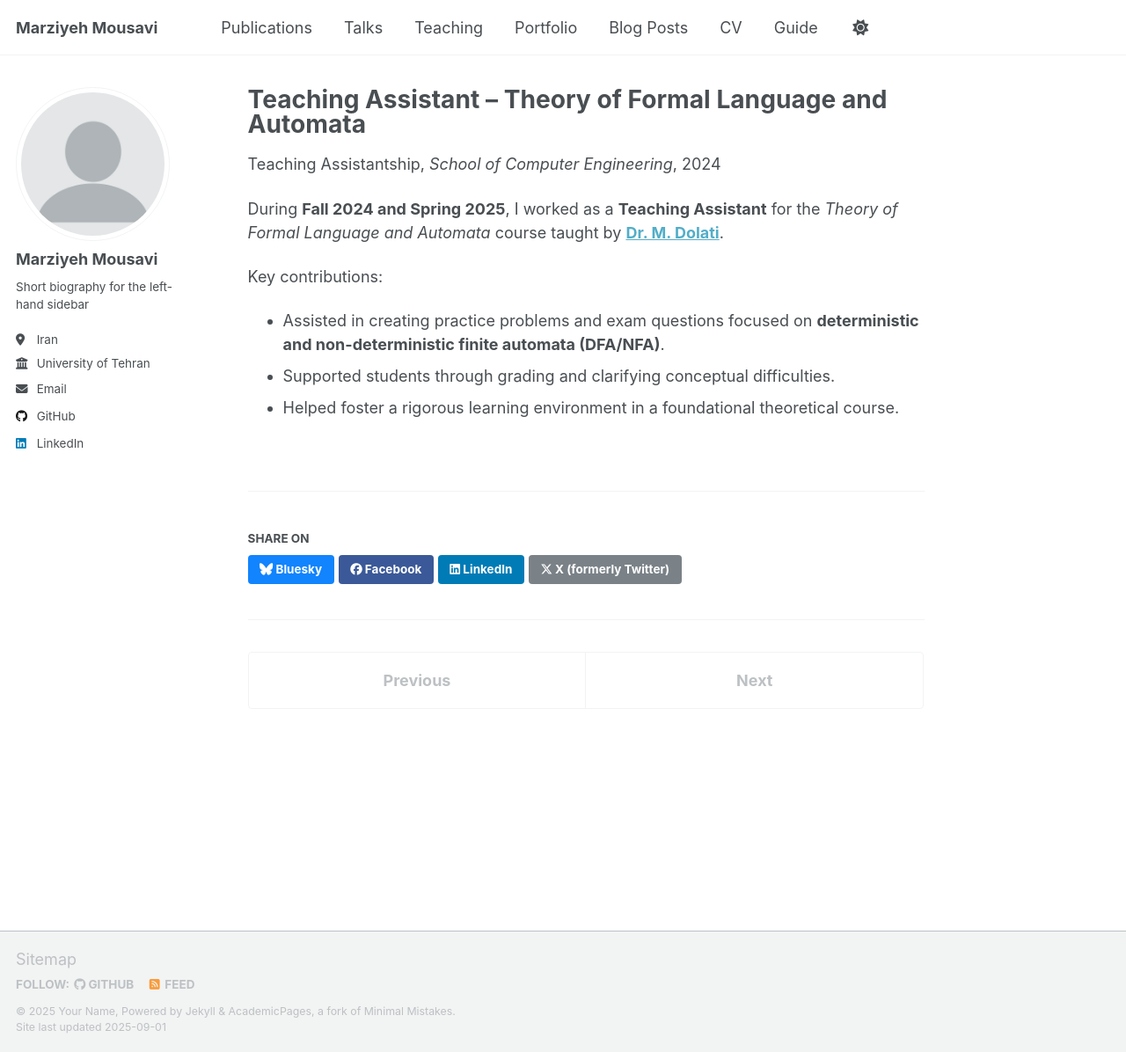
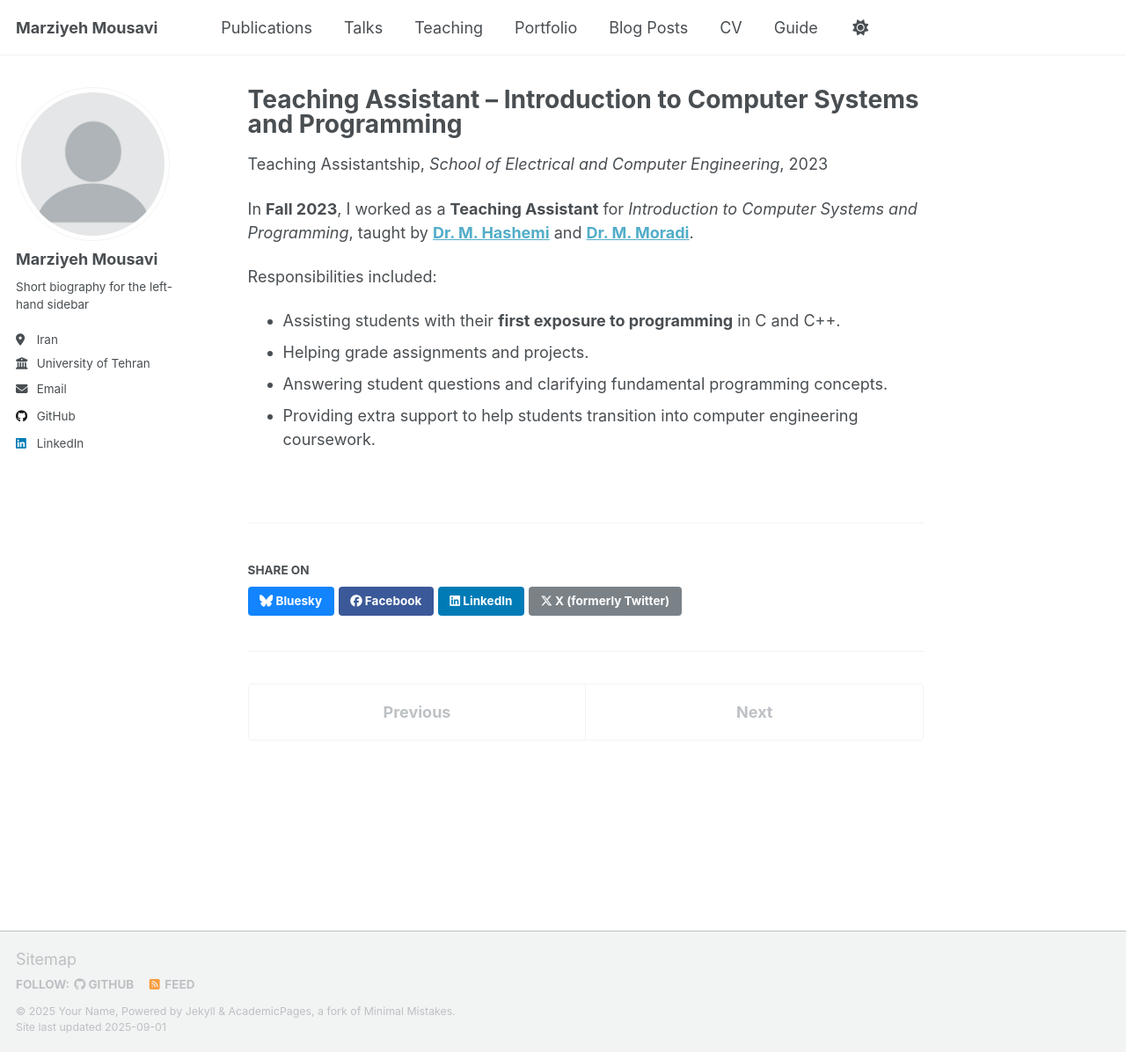
Before and after one commit to Mzmou/mzmou.github.io, a Jekyll site: the page built from _teaching/2014-spring-teaching-3.md, in a window 1280 px wide and 1196 px high. Shown: the whole window at 88% size. Built offline with Jekyll 4.4.1, drawn with Linux system fonts in a browser that asks for light colours; a script that is not in the unit is left out.

Commit message:
Update 2014-spring-teaching-3.md

```diff
--- a/_teaching/2014-spring-teaching-3.md
+++ b/_teaching/2014-spring-teaching-3.md
@@ -1,16 +1,17 @@
 ---
-title: "Teaching Assistant – Theory of Formal Language and Automata"
+title: "Teaching Assistant – Introduction to Computer Systems and Programming"
 collection: teaching
 type: "Teaching Assistantship"
-permalink: /teaching/2024-fall-theory-automata
-venue: "School of Computer Engineering"
-date: 2024-09-01
-location: "Sharif University of Technology, Tehran, Iran"
+permalink: /teaching/2023-fall-intro-systems
+venue: "School of Electrical and Computer Engineering"
+date: 2023-09-01
+location: "University of Tehran, Tehran, Iran"
 ---
 
-During **Fall 2024 and Spring 2025**, I worked as a **Teaching Assistant** for the *Theory of Formal Language and Automata* course taught by [**Dr. M. Dolati**](https://sharif.edu/~mdolati/).
+In **Fall 2023**, I worked as a **Teaching Assistant** for *Introduction to Computer Systems and Programming*, taught by [**Dr. M. Hashemi**](https://profile.ut.ac.ir/~rhashemi) and [**Dr. M. Moradi**](https://ece.ut.ac.ir/~moradih).
 
-Key contributions:
-- Assisted in creating practice problems and exam questions focused on **deterministic and non-deterministic finite automata (DFA/NFA)**.
-- Supported students through grading and clarifying conceptual difficulties.
-- Helped foster a rigorous learning environment in a foundational theoretical course.
+Responsibilities included:
+- Assisting students with their **first exposure to programming** in C and C++.
+- Helping grade assignments and projects.
+- Answering student questions and clarifying fundamental programming concepts.
+- Providing extra support to help students transition into computer engineering coursework.
```
